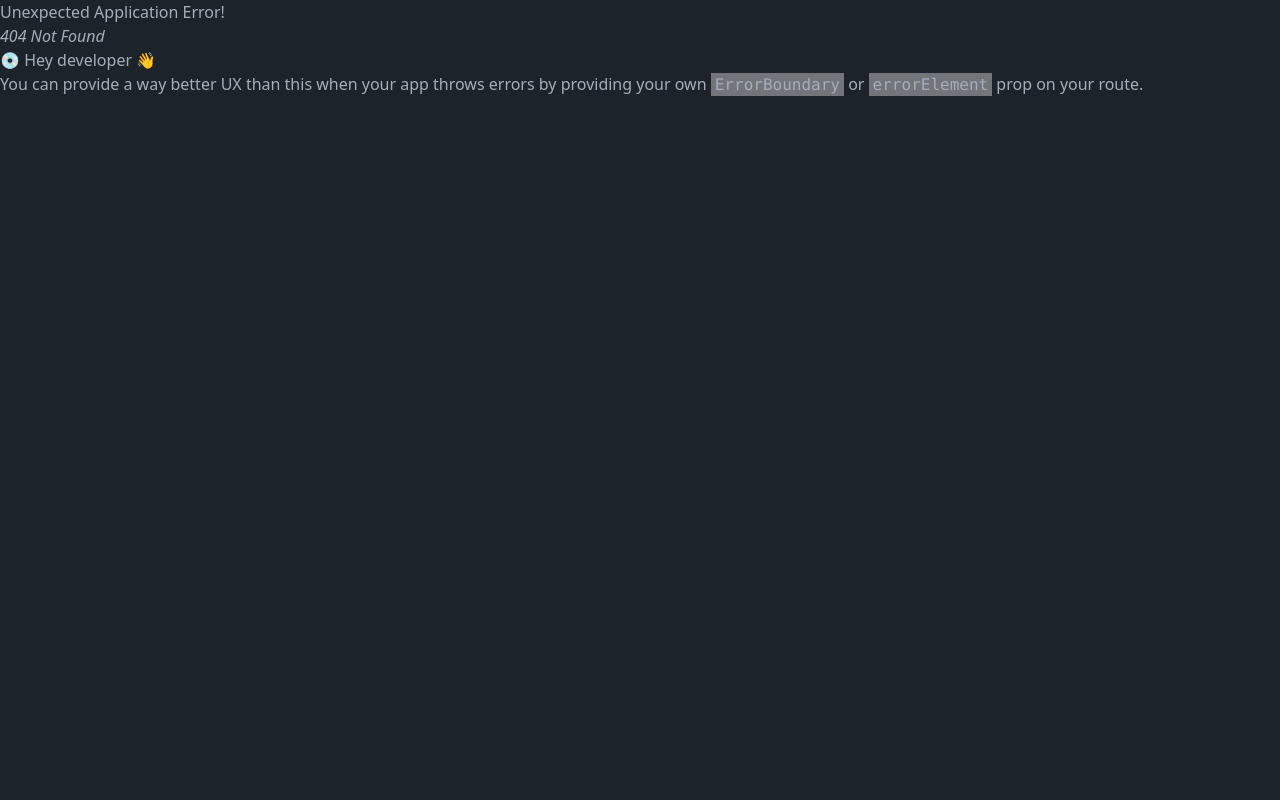
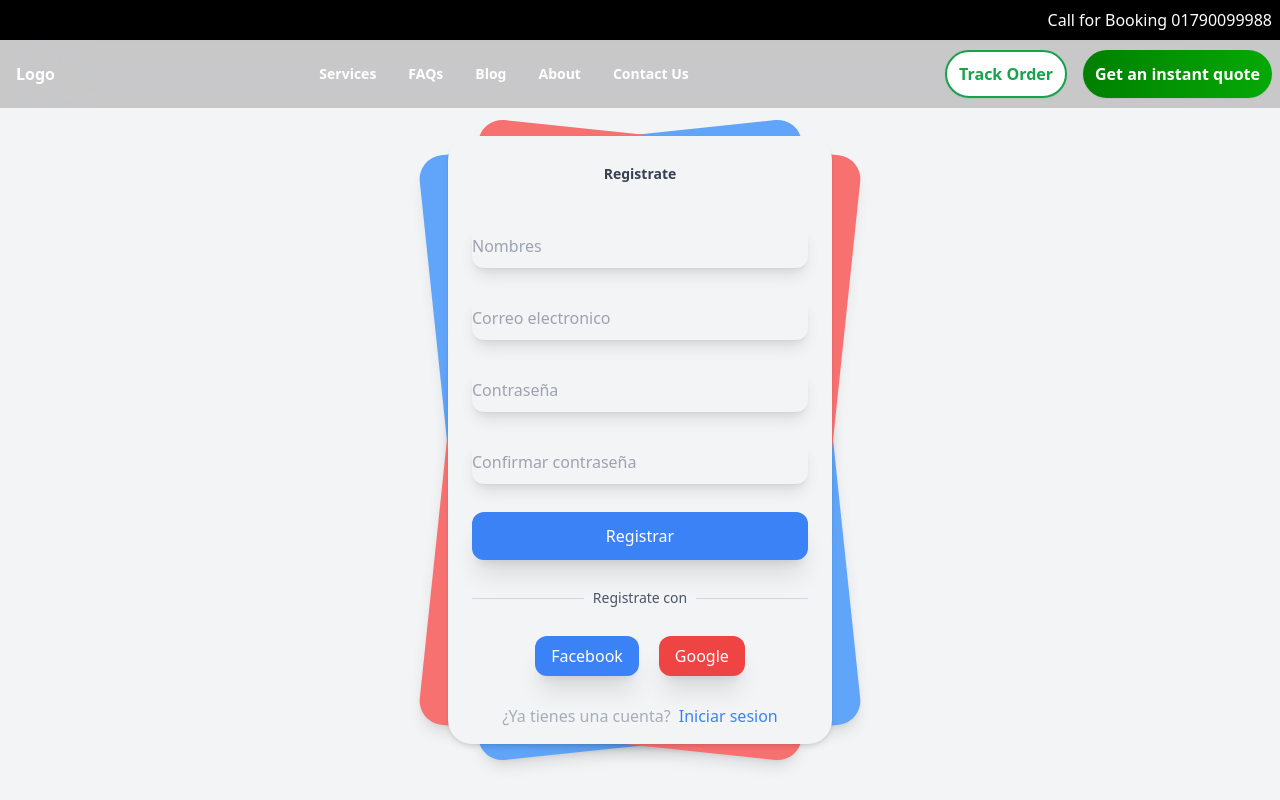
Before and after one commit to rjspyk5/reactContest, a React (Vite) app: page /login in a window 1280 px wide. Before the commit this address had no page. Shown: the top 800 px of the page. Built offline with nearby package versions, Linux system fonts and the light colour scheme.

Commit message:
simple login page created

```diff
--- /dev/null
+++ b/src/Pages/Login/Login.jsx
@@ -0,0 +1,93 @@
+import React from "react";
+
+export const Login = () => {
+  return (
+    <div>
+      <div className="font-sans">
+        <div className="relative min-h-screen flex flex-col sm:justify-center items-center bg-gray-100 ">
+          <div className="relative sm:max-w-sm w-full">
+            <div className="card bg-blue-400 shadow-lg  w-full h-full rounded-3xl absolute  transform -rotate-6"></div>
+            <div className="card bg-red-400 shadow-lg  w-full h-full rounded-3xl absolute  transform rotate-6"></div>
+            <div className="relative w-full rounded-3xl  px-6 py-4 bg-gray-100 shadow-md">
+              <label
+                for=""
+                className="block mt-3 text-sm text-gray-700 text-center font-semibold"
+              >
+                Registrate
+              </label>
+              <form method="#" action="#" className="mt-10">
+                <div>
+                  <input
+                    type="text"
+                    placeholder="Nombres"
+                    className="mt-1 block w-full border-none bg-gray-100 h-11 rounded-xl shadow-lg hover:bg-blue-100 focus:bg-blue-100 focus:ring-0"
+                  />
+                </div>
+
+                <div className="mt-7">
+                  <input
+                    type="email"
+                    placeholder="Correo electronico"
+                    className="mt-1 block w-full border-none bg-gray-100 h-11 rounded-xl shadow-lg hover:bg-blue-100 focus:bg-blue-100 focus:ring-0"
+                  />
+                </div>
+
+                <div className="mt-7">
+                  <input
+                    type="password"
+                    placeholder="Contraseña"
+                    className="mt-1 block w-full border-none bg-gray-100 h-11 rounded-xl shadow-lg hover:bg-blue-100 focus:bg-blue-100 focus:ring-0"
+                  />
+                </div>
+
+                <div className="mt-7">
+                  <input
+                    type="password"
+                    placeholder="Confirmar contraseña"
+                    className="mt-1 block w-full border-none bg-gray-100 h-11 rounded-xl shadow-lg hover:bg-blue-100 focus:bg-blue-100 focus:ring-0"
+                  />
+                </div>
+
+                <div className="mt-7">
+                  <button className="bg-blue-500 w-full py-3 rounded-xl text-white shadow-xl hover:shadow-inner focus:outline-none transition duration-500 ease-in-out  transform hover:-translate-x hover:scale-105">
+                    Registrar
+                  </button>
+                </div>
+
+                <div className="flex mt-7 items-center text-center">
+                  <hr className="border-gray-300 border-1 w-full rounded-md" />
+                  <label className="block font-medium text-sm text-gray-600 w-full">
+                    Registrate con
+                  </label>
+                  <hr className="border-gray-300 border-1 w-full rounded-md" />
+                </div>
+
+                <div className="flex mt-7 justify-center w-full">
+                  <button className="mr-5 bg-blue-500 border-none px-4 py-2 rounded-xl cursor-pointer text-white shadow-xl hover:shadow-inner transition duration-500 ease-in-out  transform hover:-translate-x hover:scale-105">
+                    Facebook
+                  </button>
+
+                  <button className="bg-red-500 border-none px-4 py-2 rounded-xl cursor-pointer text-white shadow-xl hover:shadow-inner transition duration-500 ease-in-out  transform hover:-translate-x hover:scale-105">
+                    Google
+                  </button>
+                </div>
+
+                <div className="mt-7">
+                  <div className="flex justify-center items-center">
+                    <label className="mr-2">¿Ya tienes una cuenta?</label>
+                    <a
+                      href="#"
+                      className=" text-blue-500 transition duration-500 ease-in-out  transform hover:-translate-x hover:scale-105"
+                    >
+                      Iniciar sesion
+                    </a>
+                  </div>
+                </div>
+              </form>
+            </div>
+          </div>
+        </div>
+      </div>
+    </div>
+  );
+};
--- a/src/Routing.jsx
+++ b/src/Routing.jsx
@@ -2,11 +2,15 @@
 import { Rootlayout } from "./layout/Rootlayout";
 import { Home } from "./Pages/Home/Home";
 import { createBrowserRouter } from "react-router-dom";
+import { Login } from "./Pages/Login/Login";
 
 export const Routing = createBrowserRouter([
   {
     path: "/",
     element: <Rootlayout />,
-    children: [{ path: "", element: <Home /> }],
+    children: [
+      { path: "", element: <Home /> },
+      { path: "/login", element: <Login /> },
+    ],
   },
 ]);
```
